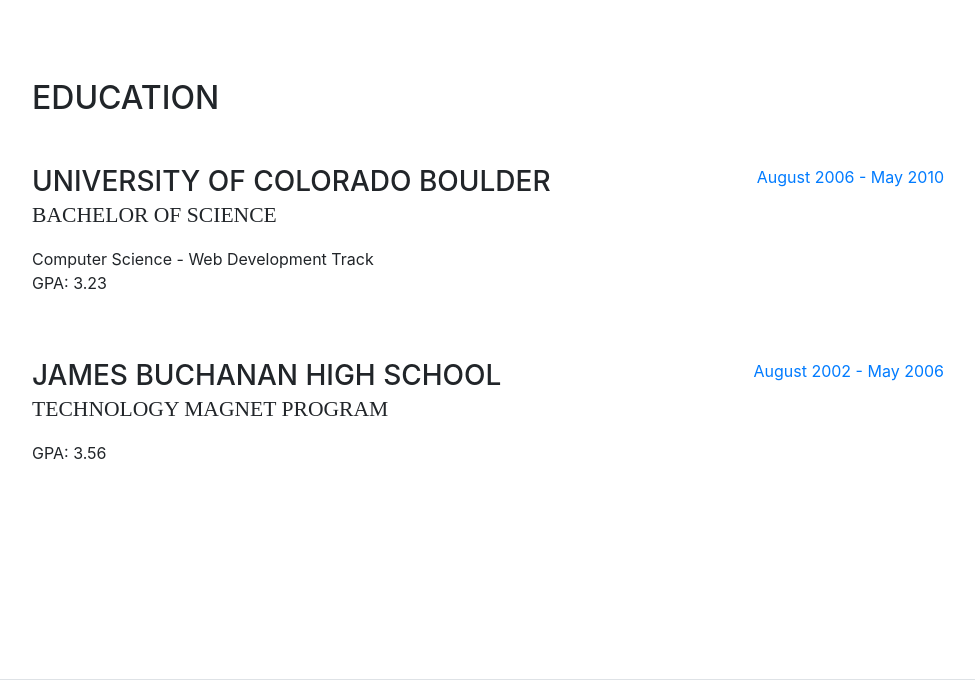
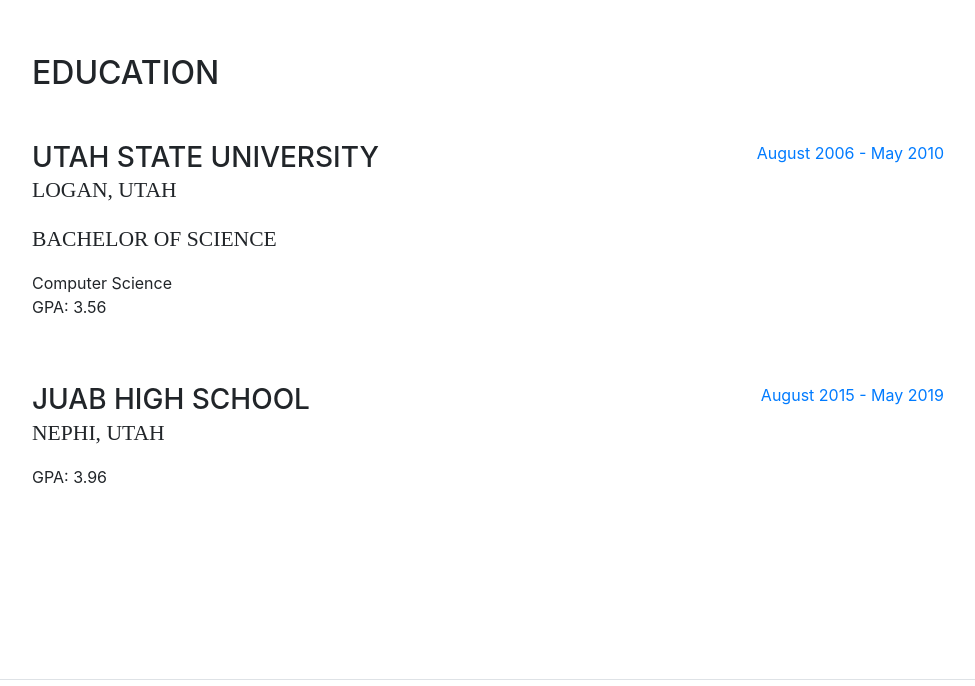
Before and after one commit to ryanc3412/ryanc3412.github.io, a website with bundled scripts: page index.html in a window 1280 px wide. Shown: the part 1757-2443 px from the top of the page, without its empty margins (288-1263 px from the left). Built offline with nearby package versions, Linux system fonts and the light colour scheme; a web font is replaced by a local one.

Commit message:
Update education

```diff
--- a/index.html
+++ b/index.html
@@ -95,7 +95,7 @@
 
       <section class="resume-section p-3 p-lg-5 d-flex flex-column" id="experience">
         <div class="my-auto">
-          <h2 class="mb-5">Experience</h2>
+          <h2 class="mb-5">Work Experience</h2>
 
           <div class="resume-item d-flex flex-column flex-md-row mb-5">
             <div class="resume-content mr-auto">
@@ -140,10 +140,11 @@
 
           <div class="resume-item d-flex flex-column flex-md-row mb-5">
             <div class="resume-content mr-auto">
-              <h3 class="mb-0">University of Colorado Boulder</h3>
+              <h3 class="mb-0">Utah State University</h3>
+              <div class="subheading mb-3">Logan, Utah</div>
               <div class="subheading mb-3">Bachelor of Science</div>
-              <div>Computer Science - Web Development Track</div>
-              <p>GPA: 3.23</p>
+              <div>Computer Science</div>
+              <p>GPA: 3.56</p>
             </div>
             <div class="resume-date text-md-right">
               <span class="text-primary">August 2006 - May 2010</span>
@@ -152,12 +153,12 @@
 
           <div class="resume-item d-flex flex-column flex-md-row">
             <div class="resume-content mr-auto">
-              <h3 class="mb-0">James Buchanan High School</h3>
-              <div class="subheading mb-3">Technology Magnet Program</div>
-              <p>GPA: 3.56</p>
+              <h3 class="mb-0">Juab High School</h3>
+              <div class="subheading mb-3">Nephi, Utah</div>
+              <p>GPA: 3.96</p>
             </div>
             <div class="resume-date text-md-right">
-              <span class="text-primary">August 2002 - May 2006</span>
+              <span class="text-primary">August 2015 - May 2019</span>
             </div>
           </div>
 
```
